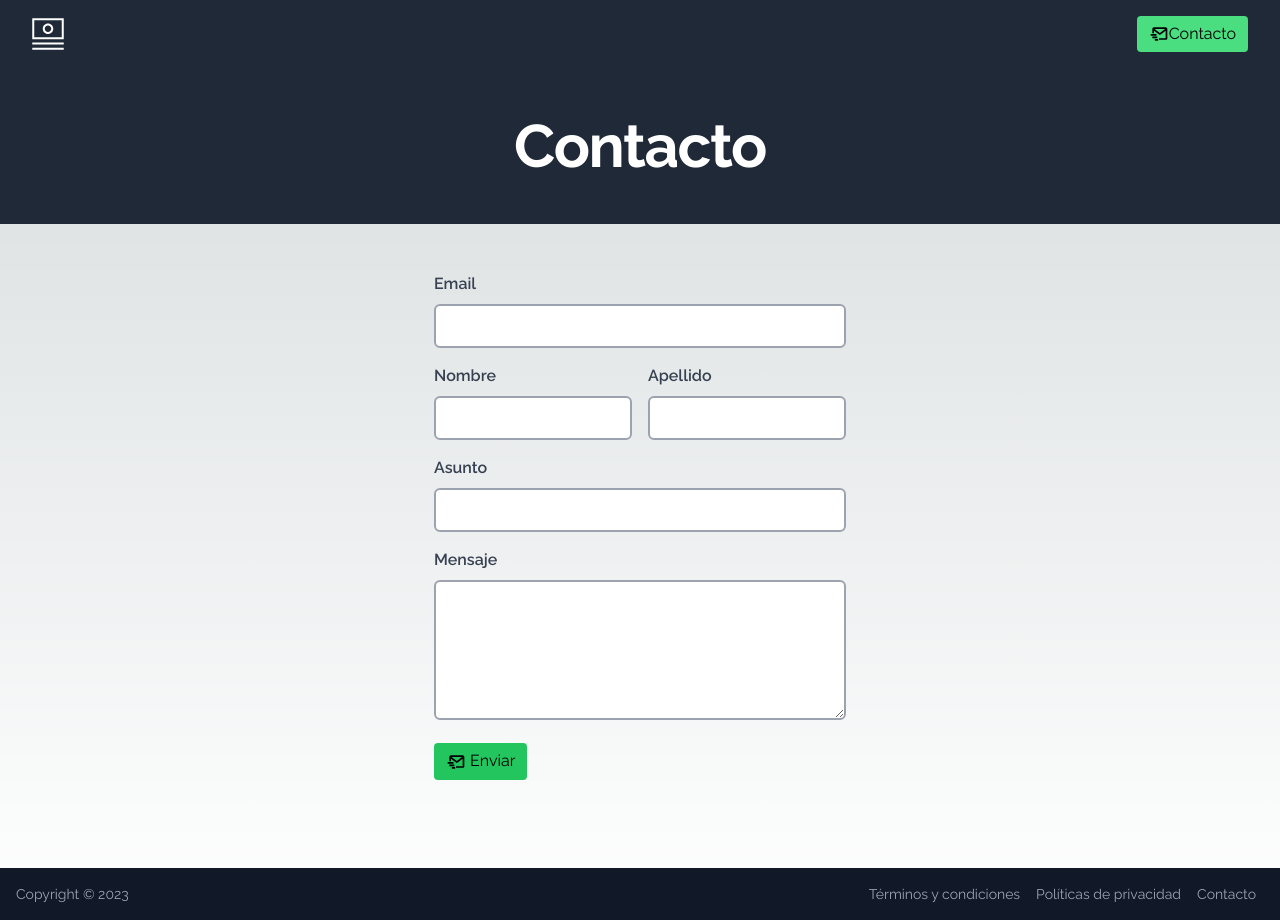
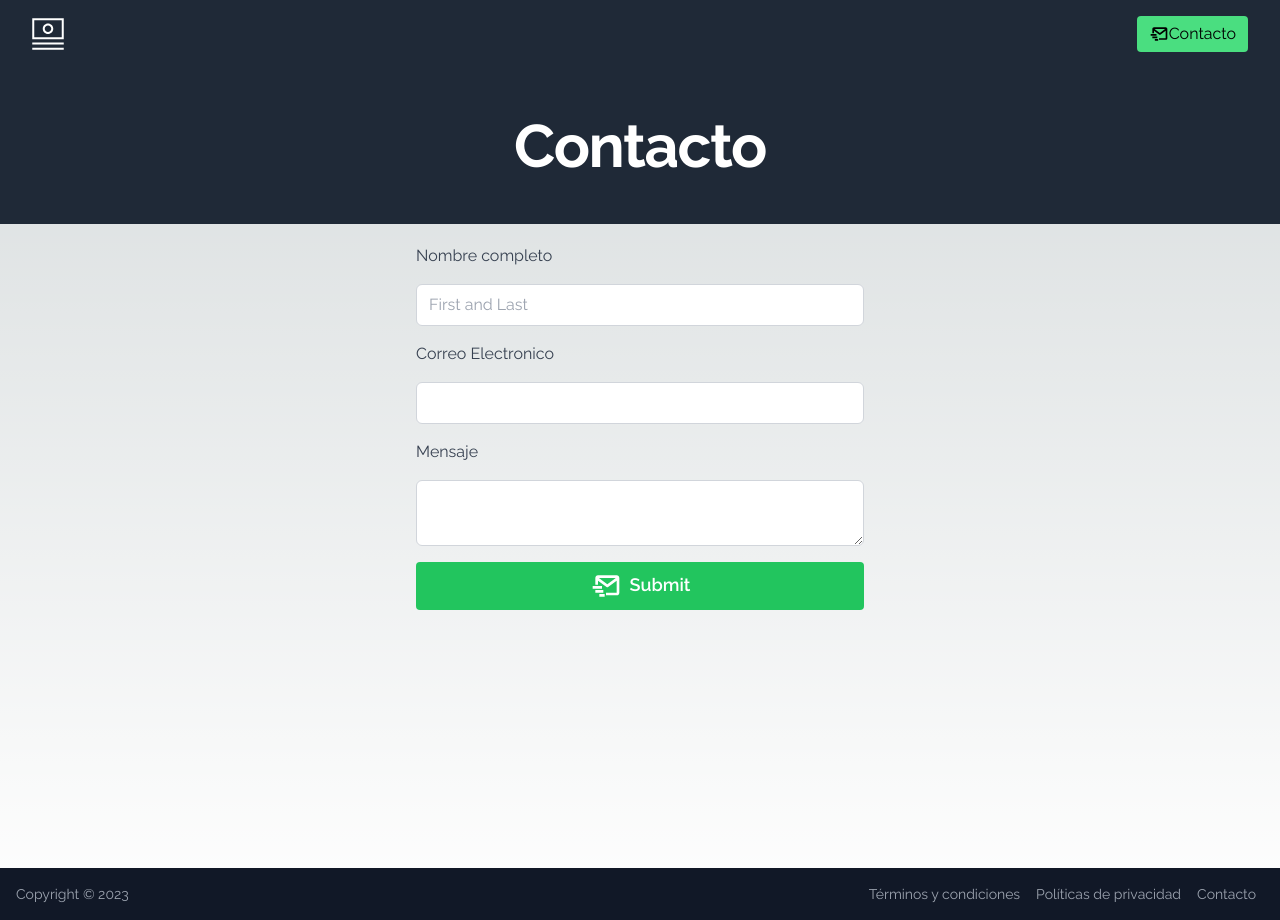
Before and after one commit to AlejandroCosta02/dolar-app-2.0, a Next.js app: page /contacto in a window 1280 px wide. Built offline with nearby package versions, Linux system fonts and the light colour scheme.

Commit message:
cookie added

```diff
--- /dev/null
+++ b/app/components/MessageSent.tsx
@@ -0,0 +1,17 @@
+import Link from "next/link";
+
+function MessageSent() {
+  return (
+    <>
+      <div className="w-3/4  m-auto mt-10 px-5 items-center">
+        <p className=" text-3xl">Muchas Gracias!</p>
+        <p className="pb-10">Nos Comuicaremos lo antes posible</p>
+        <button className="px-3 py-2 text-lg font-semibold rounded leading-5 bg-green-500 text-primary-100 text-white hover:text-white hover:bg-green-700">
+          <Link href="/">Volver al Inicio</Link>
+        </button>
+      </div>
+    </>
+  );
+}
+
+export default MessageSent;
--- a/app/contacto/page.tsx
+++ b/app/contacto/page.tsx
@@ -1,164 +1,103 @@
 "use client";
-import { useState } from "react";
+import React from "react";
+import { useForm, ValidationError } from "@formspree/react";
 import { BiMailSend } from "react-icons/bi";
-const ContactPage: React.FC = () => {
-  const [email, setEmail] = useState("");
-  const [firstName, setFirstName] = useState("");
-  const [lastName, setLastName] = useState("");
-  const [title, setTitle] = useState("");
-  const [message, setMessage] = useState("");
-  const [submitting, setSubmitting] = useState(false);
-  const [submitted, setSubmitted] = useState(false);
-
-  const handleFormSubmit = async (event: React.FormEvent<HTMLFormElement>) => {
-    event.preventDefault();
-    setSubmitting(true);
-
-    try {
-      // Send the form data to the backend API
-      const response = await fetch("/api/contact", {
-        method: "POST",
-        headers: {
-          "Content-Type": "application/json",
-        },
-        body: JSON.stringify({
-          email,
-          firstName,
-          lastName,
-          title,
-          message,
-        }),
+import { ToastContainer, toast } from "react-toastify";
+import "react-toastify/dist/ReactToastify.css";
+import MessageSent from "../components/MessageSent";
+function ContactForm() {
+  const notify = () =>
+    toast.success("Mensaje Enviado Correctamente", {
+      position: "top-center",
+      autoClose: 5000,
+      hideProgressBar: false,
+      closeOnClick: true,
+      pauseOnHover: true,
+      draggable: true,
+      progress: undefined,
+      theme: "light",
     });
-
-      if (response.ok) {
-        // Form submission successful
-        setSubmitted(true);
-      } else {
-        // Form submission failed
-        console.error("Form submission failed.");
-      }
-    } catch (error) {
-      console.error("An error occurred during form submission:", error);
-    }
-
-    setSubmitting(false);
-  };
-
-  if (submitted) {
+  const [state, handleSubmit] = useForm("xqkojkjn");
+  if (state.succeeded) {
     return (
-      <div className="py-12 flex flex-col justify-center items-center">
-        <p className="text-2xl text-green-600">
-          Your message has been submitted successfully!
-        </p>
-      </div>
+      <>
+        <ToastContainer
+          position="top-center"
+          autoClose={5000}
+          hideProgressBar={false}
+          newestOnTop={false}
+          closeOnClick
+          rtl={false}
+          pauseOnFocusLoss
+          draggable
+          pauseOnHover
+          theme="light"
+        />
+        <MessageSent />
+      </>
     );
   }
   return (
     <>
-      <div className="bg-gray-800 py-12">
+      <div className="bg-gray-800 py-12 ">
         <h3 className="text-4xl tracking-tight font-extrabold text-white sm:text-5xl md:text-6xl text-center">
           Contacto
         </h3>
       </div>
-      <div className="pt-12 flex flex-col justify-center items-center px-12">
-        <form className="w-auto" onSubmit={handleFormSubmit}>
-          <div className="mb-4">
-            <label
-              htmlFor="email"
-              className="block mb-2 font-semibold text-gray-700"
-            >
-              Email
-            </label>
-            <input
-              type="email"
-              id="email"
-              name="email"
-              className="border-2 border-gray-400 p-2 w-full rounded-md"
-              required
-              value={email}
-              onChange={(event) => setEmail(event.target.value)}
-            />
-          </div>
-          <div className="grid grid-cols-2 gap-4 mb-4">
-            <div>
-              <label
-                htmlFor="firstName"
-                className="block mb-2 font-semibold text-gray-700"
-              >
-                Nombre
+      <form onSubmit={handleSubmit} className="max-w-md mx-auto pt-5">
+        <div className="grid grid-cols-1 gap-4">
+          <label htmlFor="full-name" className="text-gray-700">
+            Nombre completo
           </label>
           <input
             type="text"
-                id="firstName"
-                name="firstName"
-                className="border-2 border-gray-400 p-2 w-full rounded-md"
-                required
-                value={firstName}
-                onChange={(event) => setFirstName(event.target.value)}
+            name="name"
+            id="full-name"
+            placeholder="First and Last"
+            required={true}
+            className="border border-gray-300 rounded-md px-3 py-2 focus:outline-none focus:ring-1 focus:ring-blue-500"
           />
-            </div>
-            <div>
-              <label
-                htmlFor="lastName"
-                className="block mb-2 font-semibold text-gray-700"
-              >
-                Apellido
+
+          <label htmlFor="email" className="text-gray-700">
+            Correo Electronico
           </label>
           <input
-                type="text"
-                id="lastName"
-                name="lastName"
-                className="border-2 border-gray-400 p-2 w-full rounded-md"
-                required
-                value={lastName}
-                onChange={(event) => setLastName(event.target.value)}
+            id="email"
+            type="email"
+            name="email"
+            className="border border-gray-300 rounded-md px-3 py-2 focus:outline-none focus:ring-1 focus:ring-blue-500"
           />
-            </div>
-          </div>
-          <div className="mb-4">
-            <label
-              htmlFor="title"
-              className="block mb-2 font-semibold text-gray-700"
-            >
-              Asunto
-            </label>
-            <input
-              type="text"
-              id="title"
-              name="title"
-              className="border-2 border-gray-400 p-2 w-full rounded-md"
-              required
-              value={title}
-              onChange={(event) => setTitle(event.target.value)}
-            />
-          </div>
-          <div className="mb-4">
-            <label
-              htmlFor="message"
-              className="block mb-2 font-semibold text-gray-700"
-            >
+          <ValidationError prefix="Email" field="email" errors={state.errors} />
+
+          <label htmlFor="message" className="text-gray-700">
             Mensaje
           </label>
           <textarea
             id="message"
             name="message"
-              className="border-2 border-gray-400 p-2 w-full rounded-md"
-              rows={5}
-              required
-              value={message}
-              onChange={(event) => setMessage(event.target.value)}
-            ></textarea>
+            className="border border-gray-300 rounded-md px-3 py-2 focus:outline-none focus:ring-1 focus:ring-blue-500"
+          />
+          <ValidationError
+            prefix="Message"
+            field="message"
+            errors={state.errors}
+          />
+
+          <button
+            onClick={notify}
+            type="submit"
+            disabled={state.submitting}
+            className="px-3 py-2 text-lg font-semibold rounded leading-5 bg-green-500 text-primary-100 text-white hover:text-white hover:bg-green-700"
+          >
+            <BiMailSend className="w-8 h-8 inline-block mr-2" />
+            Submit
+          </button>
         </div>
-          <button
-            type="submit"
-            className="px-3 py-2 font-medium rounded leading-5 bg-green-500 text-primary-100 text-black hover:text-white hover:bg-green-700"
-          >
-            <BiMailSend className="inline-block w-5 h-5" /> Enviar
-          </button>
       </form>
-      </div>
     </>
   );
-};
-
-export default ContactPage;
+}
+function App() {
+  return <ContactForm />;
+}
+export default App;
--- a/package.json
+++ b/package.json
@@ -9,6 +9,7 @@
     "lint": "next lint"
   },
   "dependencies": {
+    "@formspree/react": "^2.4.1",
     "@prisma/client": "^4.14.0",
     "@types/react": "18.2.6",
     "@types/react-dom": "18.2.4",
@@ -23,6 +24,7 @@
     "react-dom": "18.2.0",
     "react-icons": "^4.8.0",
     "react-loading": "^2.0.3",
+    "react-toastify": "^9.1.2",
     "tailwindcss": "^3.3.2",
     "typescript": "^5.0.4",
     "universal-cookie": "^4.0.4"
```
Also changed, not shown: 1 other file (tests, documents, lock files or other folders). Lines whose indentation alone changed are shown as unchanged.
